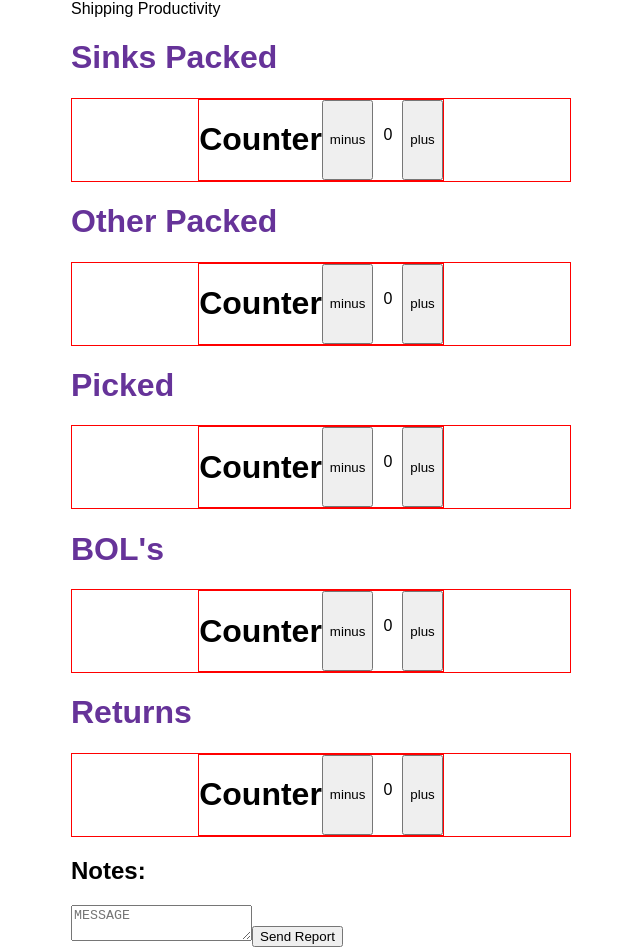
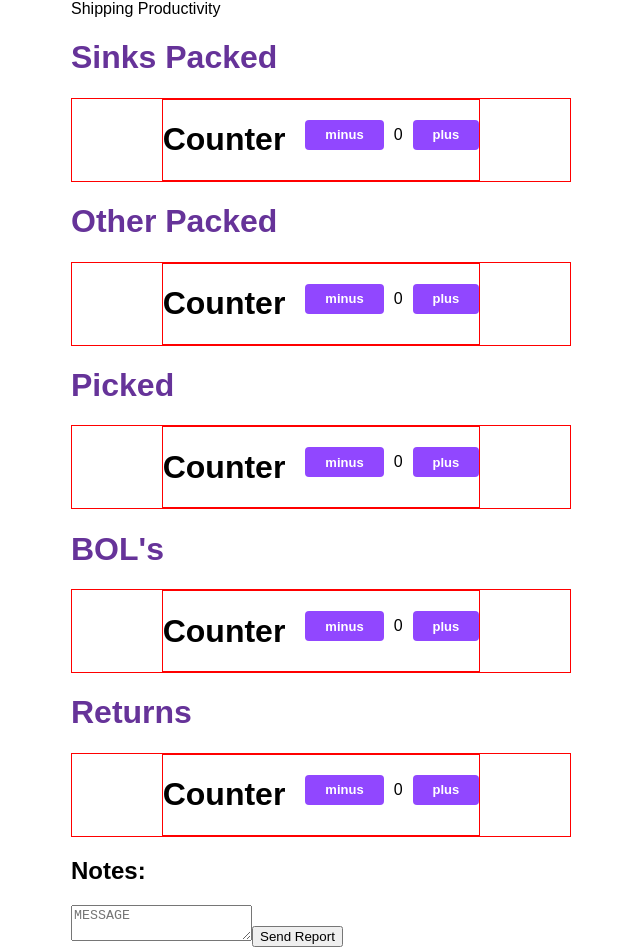
Before and after one commit to Douglas4739/shipping-productivity, a React (Create React App) app: page / in a window 1280 px wide. Shown: the whole page, without its empty margins (319-959 px from the left). Built offline with nearby package versions, Linux system fonts and the light colour scheme.

Commit message:
style changes

```diff
--- a/src/components/counter.css
+++ b/src/components/counter.css
@@ -2,3 +2,23 @@
     padding: 10px;
 
 }
+
+.btn {
+
+    display: inline-block;
+    outline: 0;
+    border: none;
+    cursor: pointer;
+    font-weight: 600;
+    border-radius: 4px;
+    font-size: 13px;
+    height: 30px;
+    background-color: #9147ff;
+    color: white;
+    padding: 0 20px;
+    margin-top: 20px;
+}
+
+.cardTitle {
+    margin-right: 20px;
+}
--- a/src/components/counter.js
+++ b/src/components/counter.js
@@ -16,10 +16,10 @@ export default function Counter() {
   return (
     <div className="container">
       <div className="card">
-        <h1>{title}</h1>
-        <button onClick={handleClickDown}>minus</button>
+        <h1 className='cardTitle'>{title}</h1>
+        <button className="btn" onClick={handleClickDown}>minus</button>
         <p className="counter">{counter}</p>
-        <button onClick={handleClickUp}>plus</button>
+        <button className="btn" onClick={handleClickUp}>plus</button>
       </div>
     </div>
   );
--- a/src/components/layout.css
+++ b/src/components/layout.css
@@ -27,9 +27,3 @@
     font-weight: 700;
     margin: 3rem 0;
   }
-
-
-  .main {
-    display: flex;
-    flex-direction: row;
-  }
```
